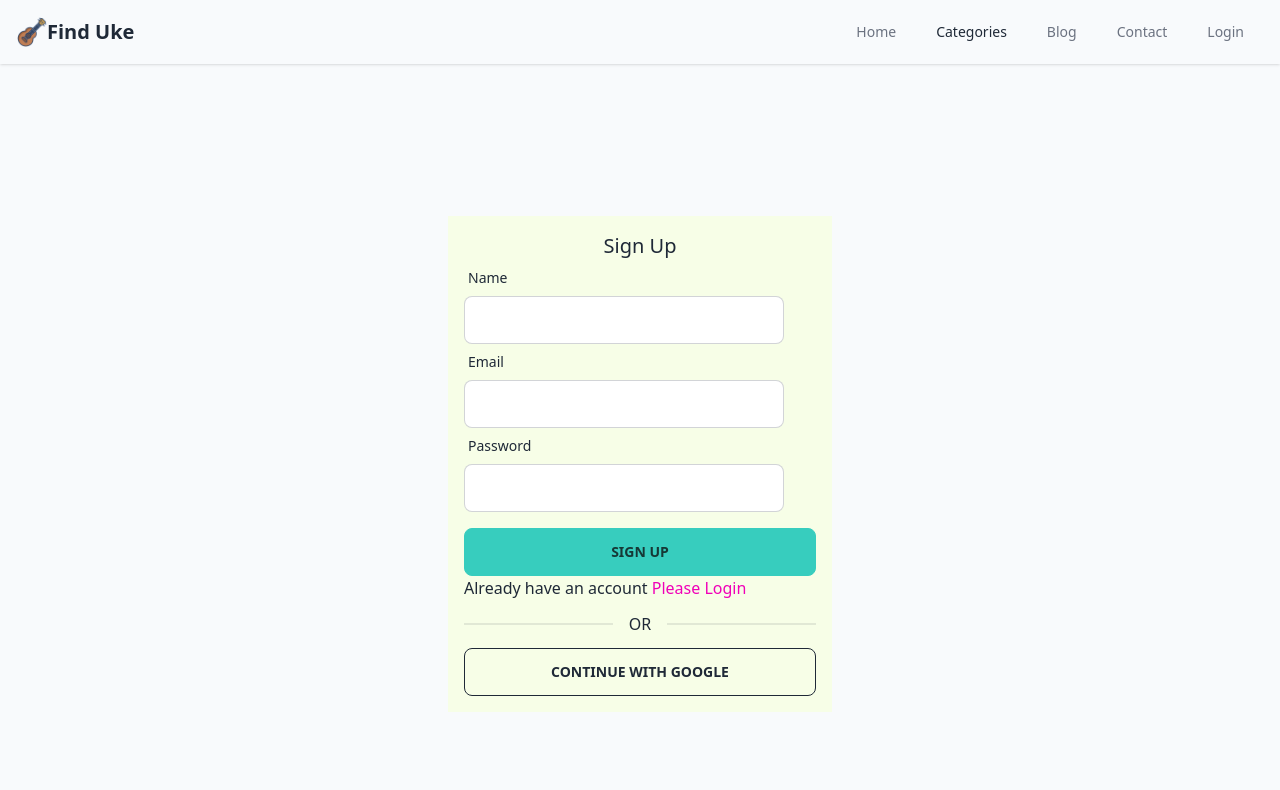
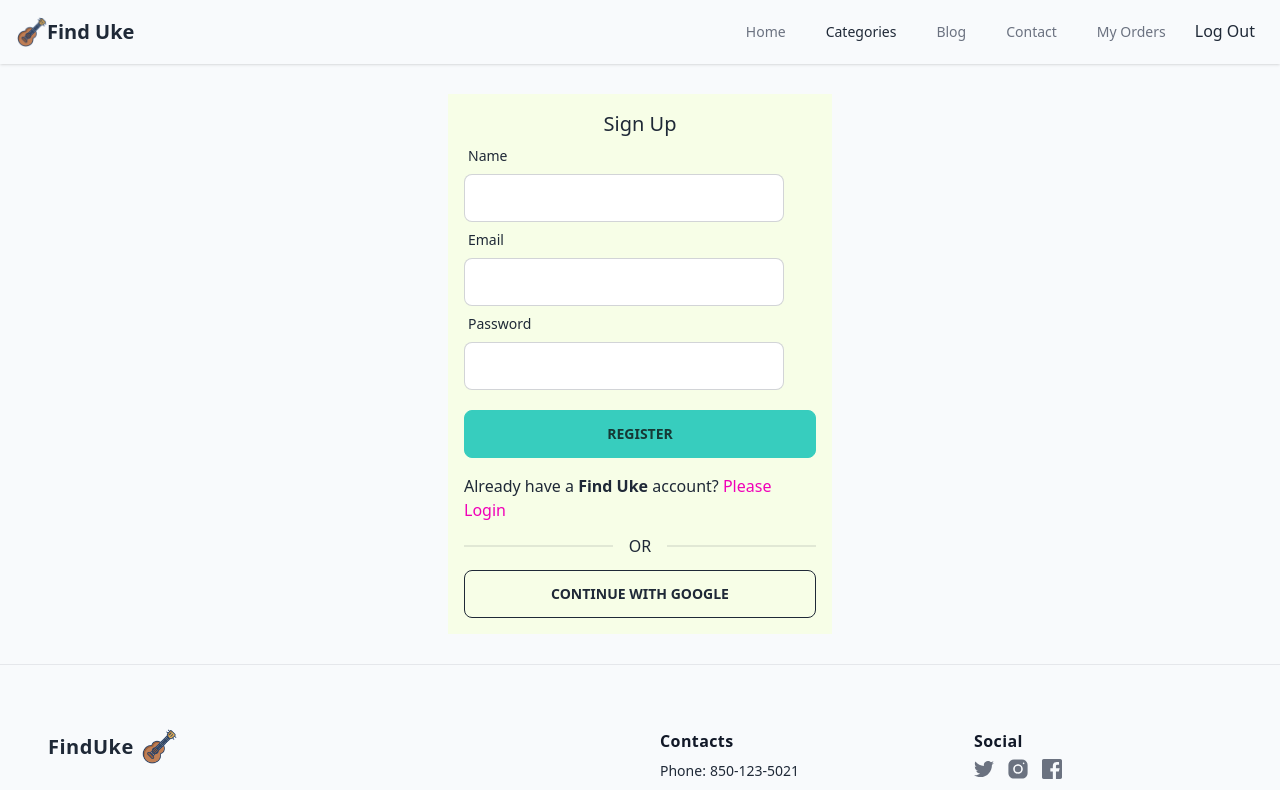
Before and after one commit to Ovijitnath/find-uke-client-repo, a React (Create React App) app: page /register in a window 1280 px wide. Shown: the top 790 px of the page. Built offline with nearby package versions, Linux system fonts and the light colour scheme; no server answers; sample sign-in values are in the browser's storage.

Commit message:
login and register handled

```diff
--- a/src/Context/AuthProvider/AuthProvider.js
+++ b/src/Context/AuthProvider/AuthProvider.js
@@ -1,13 +1,20 @@
 import React, { createContext, useEffect, useState } from 'react';
-import { createUserWithEmailAndPassword, getAuth, onAuthStateChanged, signInWithEmailAndPassword, signOut, updateProfile } from 'firebase/auth';
+import { createUserWithEmailAndPassword, getAuth, onAuthStateChanged, signInWithEmailAndPassword, signInWithPopup, signOut, updateProfile } from 'firebase/auth';
 import app from '../../Firebase/firebase.config';
 
 export const AuthContext = createContext();
 const auth = getAuth(app)
 
 const AuthProvider = ({ children }) => {
+
     const [user, setUser] = useState(null);
     const [loading, setLoading] = useState(true);
+
+    const providerLogin = (provider) => {
+        setLoading(true);
+        return signInWithPopup(auth, provider);
+    }
+
     const createUser = (email, password) => {
         setLoading(true);
         return createUserWithEmailAndPassword(auth, email, password);
@@ -38,6 +45,7 @@ const AuthProvider = ({ children }) => {
     }, [])
 
     const authInfo = {
+        providerLogin,
         createUser,
         signIn,
         updateUser,
--- /dev/null
+++ b/src/Dashboard/Dashboard/Dashboard.js
@@ -0,0 +1,11 @@
+import React from 'react';
+
+const Dashboard = () => {
+    return (
+        <div>
+            <h1>Its coming</h1>
+        </div>
+    );
+};
+
+export default Dashboard;
--- a/src/Pages/Login/Login.js
+++ b/src/Pages/Login/Login.js
@@ -1,5 +1,5 @@
 
-
+import { GoogleAuthProvider } from 'firebase/auth';
 import React, { useContext, useState } from 'react';
 import { useForm } from 'react-hook-form';
 import { Link, useLocation, useNavigate } from 'react-router-dom';
@@ -8,9 +8,11 @@ import { AuthContext } from '../../Context/AuthProvider/AuthProvider';
 
 
 const Login = () => {
+
     const { register, formState: { errors }, handleSubmit } = useForm();
-    const { signIn } = useContext(AuthContext);
+    const { providerLogin, signIn } = useContext(AuthContext);
     const [loginError, setLoginError] = useState('');
+
     const location = useLocation();
     const navigate = useNavigate();
 
@@ -30,9 +32,19 @@ const Login = () => {
                 setLoginError(error.message);
             });
     }
+    const googleProvider = new GoogleAuthProvider();
+
+    const handleGoogleSignIn = () => {
+        providerLogin(googleProvider)
+            .then(result => {
+                const user = result.user;
+                console.log(user);
+            })
+            .catch(error => console.error(error))
+    }
 
     return (
-        <div className='h-[800px] flex justify-center items-center'>
+        <div className='h-[600px] flex justify-center items-center'>
             <div className='w-96 p-5 bg-amber-50'>
                 <h2 className='text-xl text-center'>Login</h2>
                 <form onSubmit={handleSubmit(handleLogin)}>
@@ -56,14 +68,14 @@ const Login = () => {
                         <label className="label"> <span className="label-text">Forget Password?</span></label>
                         {errors.password && <p className='text-red-600'>{errors.password?.message}</p>}
                     </div>
-                    <input className='btn btn-accent w-full' value="Login" type="submit" />
+                    <input className='btn btn-accent w-full mt-5' value="Login" type="submit" />
                     <div>
                         {loginError && <p className='text-red-600'>{loginError}</p>}
                     </div>
                 </form>
-                <p>New to Find Uke? <Link className='text-secondary' to="/register">Create new Account</Link></p>
+                <p className='pt-4'>New to <strong>Find Uke?</strong> <Link className='text-secondary' to="/register">Create new Account</Link></p>
                 <div className="divider">OR</div>
-                <button className='btn btn-outline w-full'>CONTINUE WITH GOOGLE</button>
+                <button onClick={handleGoogleSignIn} className='btn btn-outline w-full'>CONTINUE WITH GOOGLE</button>
             </div>
         </div>
     );
--- a/src/Pages/Register/Register.js
+++ b/src/Pages/Register/Register.js
@@ -1,14 +1,3 @@
-// import React from 'react';
-
-// const Register = () => {
-//     return (
-//         <div>
-
-//         </div>
-//     );
-// };
-
-// export default Register;
 
 import React, { useContext, useState } from 'react';
 import { useForm } from 'react-hook-form';
@@ -20,6 +9,8 @@ const Register = () => {
     const { register, handleSubmit, formState: { errors } } = useForm();
     const { createUser, updateUser } = useContext(AuthContext);
     const [signUpError, setSignUPError] = useState('')
+
+
     const handleSignUp = (data) => {
         console.log(data);
         setSignUPError('');
@@ -42,7 +33,7 @@ const Register = () => {
     }
 
     return (
-        <div className='h-[800px] flex justify-center items-center'>
+        <div className='h-[600px] flex justify-center items-center'>
             <div className='w-96 p-4 bg-lime-50'>
                 <h2 className='text-xl text-center'>Sign Up</h2>
                 <form onSubmit={handleSubmit(handleSignUp)}>
@@ -69,10 +60,10 @@ const Register = () => {
                         })} className="input input-bordered w-full max-w-xs" />
                         {errors.password && <p className='text-red-500'>{errors.password.message}</p>}
                     </div>
-                    <input className='btn btn-accent w-full mt-4' value="Sign Up" type="submit" />
+                    <input className='btn btn-accent w-full mt-5' value="Register" type="submit" />
                     {signUpError && <p className='text-red-600'>{signUpError}</p>}
                 </form>
-                <p>Already have an account <Link className='text-secondary' to="/login">Please Login</Link></p>
+                <p className='pt-4'>Already have a <strong>Find Uke</strong> account?  <Link className='text-secondary' to="/login">Please Login</Link></p>
                 <div className="divider">OR</div>
                 <button className='btn btn-outline w-full'>CONTINUE WITH GOOGLE</button>
 
--- a/src/Pages/Shared/Navbar/Navbar.js
+++ b/src/Pages/Shared/Navbar/Navbar.js
@@ -1,7 +1,18 @@
-import React from 'react';
+import React, { useContext } from 'react';
 import { Link } from 'react-router-dom';
 import logo from '../../../../src/findUke.png'
+import { AuthContext } from '../../../Context/AuthProvider/AuthProvider';
+
 const Navbar = () => {
+
+    const { user, logOut } = useContext(AuthContext);
+    const handleLogOut = () => {
+        logOut()
+            .then(() => { })
+            .catch(err => console.log(err));
+    }
+
+
     return (
         <div>
             <nav className="shadow">
@@ -23,22 +34,20 @@ const Navbar = () => {
                                     <Link className="text-gray-500  hover:text-indigo-800 dark:hover:text-white px-3 py-2 rounded-md text-sm font-medium" to="/contact">
                                         Contact
                                     </Link>
-                                    {/* {
-                                        user?.email ? */}
-                                    {/* <>
-                                                <Link className="text-gray-500  hover:text-indigo-800 dark:hover:text-white px-3 py-2 rounded-md text-sm font-medium" to="/review">
-                                                    Review
+                                    {
+                                        user?.email ?
+                                            <>
+                                                <Link className="text-gray-500  hover:text-indigo-800 dark:hover:text-white px-3 py-2 rounded-md text-sm font-medium" to="/myorders">
+                                                    My Orders
                                                 </Link>
-                                                <Link className="text-gray-500  hover:text-indigo-800 dark:hover:text-white px-3 py-2 rounded-md text-sm font-medium" to="/addservice">
-                                                    Add Service
-                                                </Link>
-                                                <button  className='btn-ghost'>Sign Out</button>
-                                            </> */}
-                                    {/* : */}
+
+                                                <button onClick={handleLogOut} className='btn-ghost'>Log Out</button>
+                                            </>
+                                            :
                                             <Link className="text-gray-500  hover:text-indigo-800 dark:hover:text-white px-3 py-2 rounded-md text-sm font-medium" to="/login">
                                                 Login
                                             </Link>
-                                    {/* } */}
+                                    }
                                 </div>
                             </div>
                         </div>
@@ -70,22 +79,20 @@ const Navbar = () => {
                         <Link className="text-gray-500 hover:text-indigo-800 dark:hover:text-white block px-3 py-2 rounded-md text-base font-medium" to="/contact">
                             Contact
                         </Link>
-                        {/* {
-                            user?.email ? */}
+                        {
+                            user?.email ?
                                 <>
-                            {/* <Link className="text-gray-500  hover:text-indigo-800 dark:hover:text-white px-3 py-2 rounded-md text-sm font-medium" to="/review">
-                                        Review
+                                    <Link className="text-gray-500  hover:text-indigo-800 dark:hover:text-white px-3 py-2 rounded-md text-sm font-medium" to="/myorders">
+                                        My Orders
                                     </Link>
-                                    <Link className="text-gray-500  hover:text-indigo-800 dark:hover:text-white px-3 py-2 rounded-md text-sm font-medium" to="/addservice">
-                                        Add Service
-                                    </Link>
-                                    <button onClick={handleLogOut} className='btn-ghost'>Sign Out</button> */}
+
+                                    <button onClick={handleLogOut} className='btn-ghost'>Log Out</button>
                                 </>
-                        {/* : */}
+                                :
                                 <Link className="text-gray-500  hover:text-indigo-800 dark:hover:text-white px-3 py-2 rounded-md text-sm font-medium" to="/login">
                                     Login
                                 </Link>
-                        {/* } */}
+                        }
                     </div>
                 </div>
             </nav>
--- /dev/null
+++ b/src/Routes/PrivateRoutes.js
@@ -0,0 +1,21 @@
+import React, { useContext } from 'react';
+import { Navigate, useLocation } from 'react-router-dom';
+import { AuthContext } from '../Context/AuthProvider/AuthProvider';
+
+
+const PrivateRoute = ({ children }) => {
+    const { user, loading } = useContext(AuthContext);
+    const location = useLocation();
+
+    if (loading) {
+        return <progress className="progress w-56"></progress>
+    }
+
+    if (user) {
+        return children;
+    }
+
+    return <Navigate to="/login" state={{ from: location }} replace></Navigate>;
+};
+
+export default PrivateRoute;
--- a/src/Routes/Routes.js
+++ b/src/Routes/Routes.js
@@ -1,4 +1,5 @@
 import { createBrowserRouter } from "react-router-dom";
+import Dashboard from "../Dashboard/Dashboard/Dashboard";
 import Main from "../Layout/Main";
 import Blog from "../Pages/Blog/Blog";
 import Categories from "../Pages/Categories/Categories";
@@ -7,6 +8,7 @@ import Home from "../Pages/Home/Home/Home";
 import Login from "../Pages/Login/Login";
 import Register from "../Pages/Register/Register";
 import ErrorPage from "../Pages/Shared/ErrorPage/ErrorPage";
+import PrivateRoute from "./PrivateRoutes";
 
 
 
@@ -46,6 +48,10 @@ export const router = createBrowserRouter([
         ]
     },
     {
+        path: '/myorders',
+        element: <PrivateRoute><Dashboard></Dashboard></PrivateRoute>
+    },
+    {
         path: '*',
         element: <ErrorPage></ErrorPage>
     }
```
Lines whose indentation alone changed are shown as unchanged.
